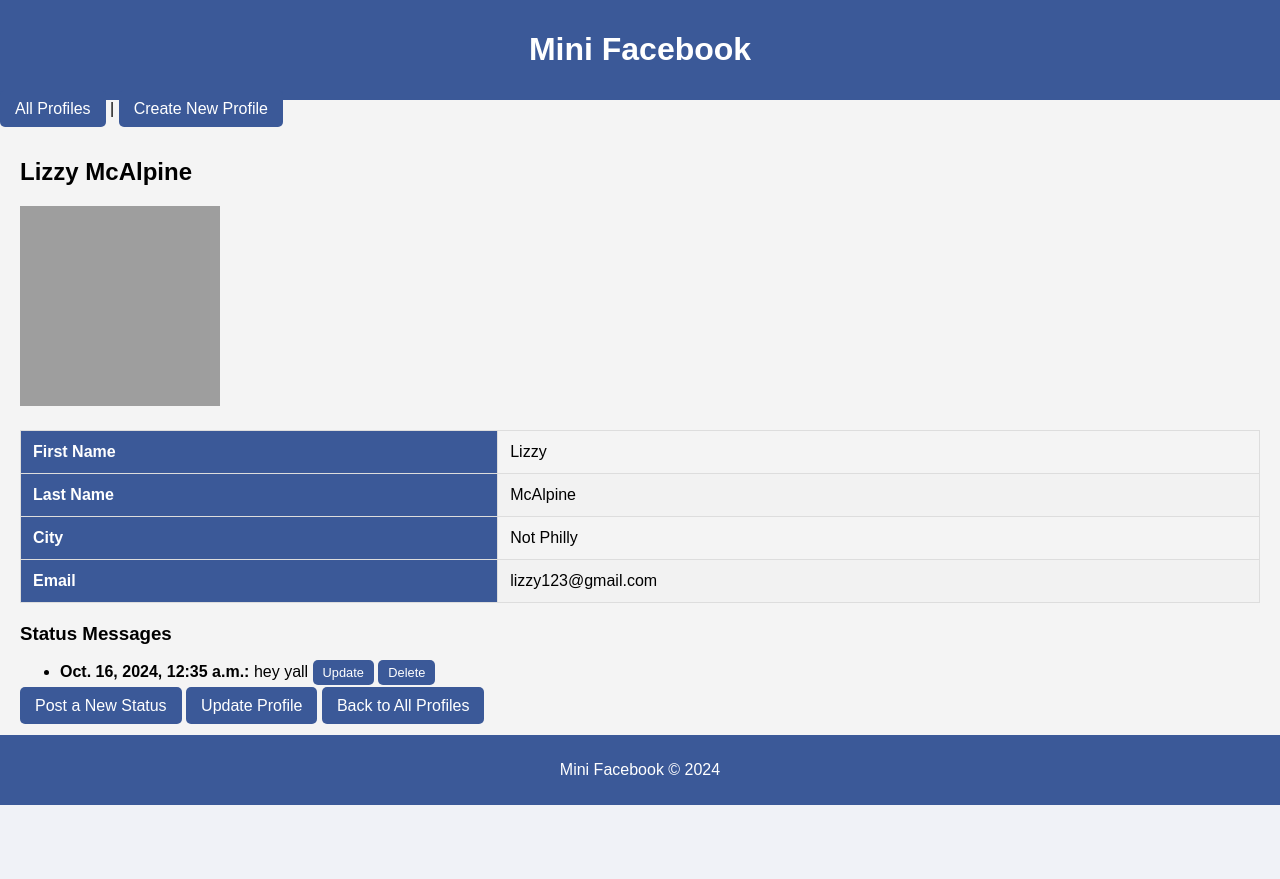
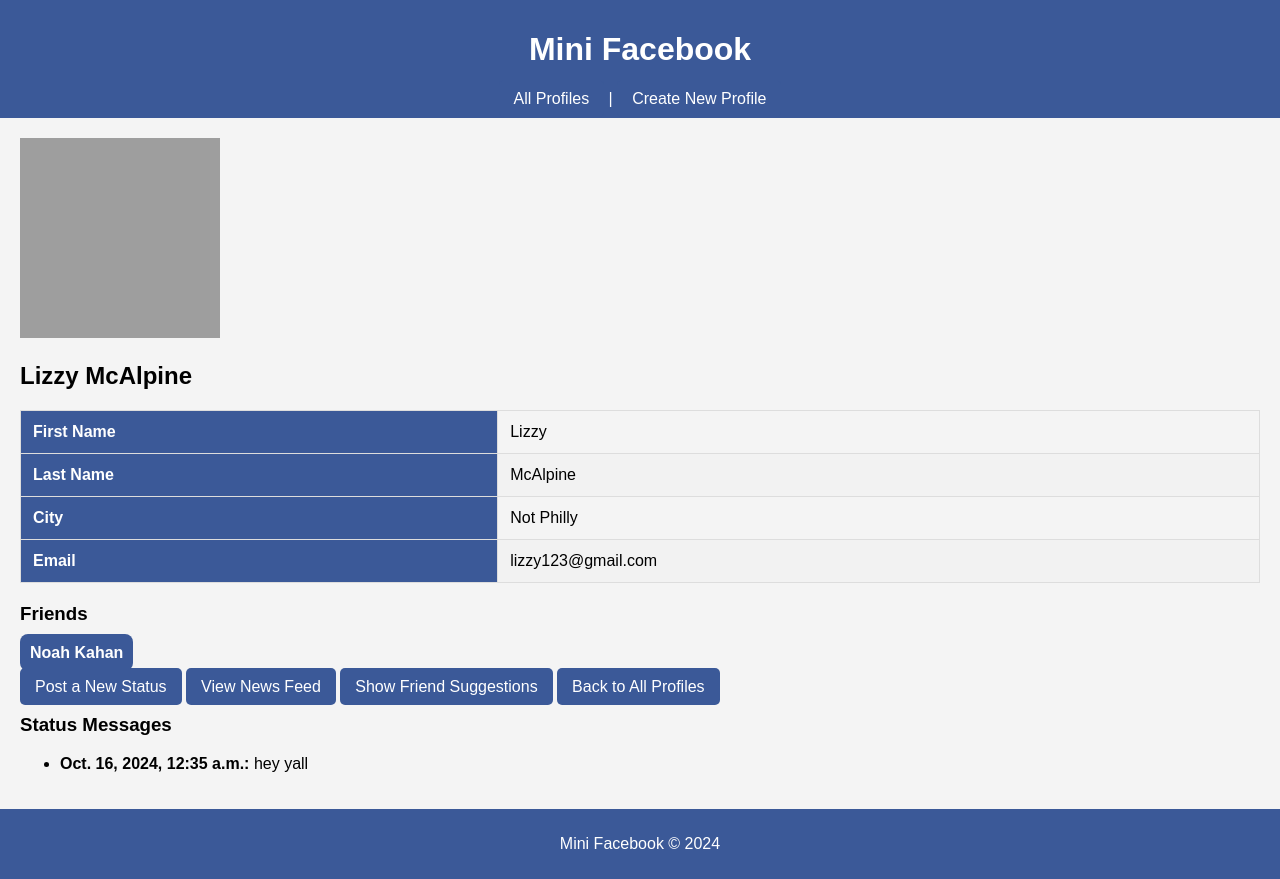
Before and after one commit to evaromero3/cs412, a Django app: page /mini_fb/profile/1/ in a window 1280 px wide. Before the commit the page ends 805 px from the top, so only its background shows below. Run offline with Django 4.2, Linux system fonts and the light colour scheme; data comes from the database, SQL or seed files in the repository; both versions use the stored data as it was after the commit; grey boxes are pictures that could not be loaded.

Commit message:
assignment 8

```diff
--- a/mini_fb/admin.py
+++ b/mini_fb/admin.py
@@ -2,8 +2,10 @@ from django.contrib import admin
 from .models import Profile
 from .models import StatusMessage
 from .models import Image
+from .models import Friend
 
 # Register your models here.
 admin.site.register(Profile)
 admin.site.register(StatusMessage)
 admin.site.register(Image)
+admin.site.register(Friend)  # Register the Friend model
--- a/mini_fb/forms.py
+++ b/mini_fb/forms.py
@@ -19,7 +19,6 @@ class UpdateProfileForm(forms.ModelForm):
         fields = ['city', 'email', 'profile_image_url']
 
 
-
 class UpdateStatusMessageForm(forms.ModelForm):
     class Meta:
         model = StatusMessage
--- a/mini_fb/models.py
+++ b/mini_fb/models.py
@@ -1,5 +1,6 @@
 from django.db import models
 from django.urls import reverse
+from django.utils import timezone
 
 # Profile model for Facebook-like users
 class Profile(models.Model):
@@ -20,6 +21,41 @@ class Profile(models.Model):
     def get_absolute_url(self):
         return reverse('show_profile', args=[self.pk])
 
+     # New: Method to retrieve all friends for the Profile
+    def get_friends(self):
+        friends = Friend.objects.filter(models.Q(profile1=self) | models.Q(profile2=self))
+        friend_profiles = []
+        for friend in friends:
+            if friend.profile1 == self:
+                friend_profiles.append(friend.profile2)
+            else:
+                friend_profiles.append(friend.profile1)
+        return friend_profiles
+
+    def add_friend(self, other):
+        if self != other:  # Avoid self-friending
+            existing_friend = Friend.objects.filter(
+                models.Q(profile1=self, profile2=other) | models.Q(profile1=other, profile2=self)
+            )
+            if not existing_friend.exists():
+                Friend.objects.create(profile1=self, profile2=other, timestamp=timezone.now())
+
+
+    def get_friend_suggestions(self):
+        # Get all current friends' IDs
+        friend_ids = [f.profile1.id if f.profile2 == self else f.profile2.id for f in Friend.objects.filter(profile1=self) | Friend.objects.filter(profile2=self)]
+
+        # Add the current profile's ID to exclude self from suggestions
+        friend_ids.append(self.id)
+
+        # Filter profiles that are not in the friend list and not self
+        suggestions = Profile.objects.exclude(id__in=friend_ids)
+        return suggestions
+
+    def get_news_feed(self):
+        friend_profiles = self.get_friends()
+        all_profiles = [self] + friend_profiles  # Include self and friends
+        return StatusMessage.objects.filter(profile__in=all_profiles).order_by('-timestamp')
 
 # StatusMessage model to represent Facebook-like status updates
 class StatusMessage(models.Model):
@@ -43,3 +79,12 @@ class Image(models.Model):
 
     def __str__(self):
         return self.image_file.name
+
+# Friend model to represent friendships between profiles
+class Friend(models.Model):
+    profile1 = models.ForeignKey(Profile, on_delete=models.CASCADE, related_name="profile1")
+    profile2 = models.ForeignKey(Profile, on_delete=models.CASCADE, related_name="profile2")
+    timestamp = models.DateTimeField(auto_now_add=True)
+
+    def __str__(self):
+        return f"{self.profile1} & {self.profile2}"
--- a/mini_fb/templates/mini_fb/base.html
+++ b/mini_fb/templates/mini_fb/base.html
@@ -12,11 +12,12 @@
 
     <header>
         <h1>Mini Facebook</h1>
+
+    <nav>
+        <a href="{% url 'show_all_profiles' %}">All Profiles</a>
+    |   <a href="{% url 'create_profile' %}">Create New Profile</a>
+    </nav>
     </header>
-    <nav>
-    <a href="{% url 'show_all_profiles' %}">All Profiles</a>
-    | <a href="{% url 'create_profile' %}">Create New Profile</a>
-</nav>
     <main>
         {% block content %}
         {% endblock %}
--- a/mini_fb/templates/mini_fb/show_profile.html
+++ b/mini_fb/templates/mini_fb/show_profile.html
@@ -1,32 +1,50 @@
 {% extends 'mini_fb/base.html' %}
 
 {% block content %}
-<h2>{{ profile.first_name }} {{ profile.last_name }}</h2>
+<div class="profile-container">
+    <!-- Profile Image -->
     <img src="{{ profile.profile_image_url }}" alt="{{ profile.first_name }}" class="profile-image-large">
 
+    <!-- Profile Information Table -->
+    <div class="profile-info">
+        <h2>{{ profile.first_name }} {{ profile.last_name }}</h2>
         <table>
             <tr><th>First Name</th><td>{{ profile.first_name }}</td></tr>
             <tr><th>Last Name</th><td>{{ profile.last_name }}</td></tr>
             <tr><th>City</th><td>{{ profile.city }}</td></tr>
             <tr><th>Email</th><td>{{ profile.email }}</td></tr>
         </table>
+    </div>
+</div>
+
+<!-- Friends Section -->
+<h3>Friends</h3>
+<ul class="friends-list">
+    {% for friend in profile.get_friends %}
+        <li>
+            <a href="{% url 'show_profile' friend.pk %}" class="friend-item">
+                {{ friend.first_name }} {{ friend.last_name }}</a>
+        </li>
+    {% empty %}
+        <p>No friends available.</p>
+    {% endfor %}
+</ul>
+
+<!-- Buttons for Friend Suggestions, News Feed, etc. -->
+<a href="{% url 'create_status' profile.pk %}" class="button">Post a New Status</a>
+<a href="{% url 'news_feed' profile.pk %}" class="button">View News Feed</a>
+<a href="{% url 'friend_suggestions' profile.pk %}" class="button">Show Friend Suggestions</a>
+<a href="{% url 'show_all_profiles' %}" class="button">Back to All Profiles</a>
 
 <h3>Status Messages</h3>
-<ul>
+<ul class="status-list">
     {% for status in profile.get_status_messages %}
-        <li>
+        <li class="status-item">
             <strong>{{ status.timestamp }}:</strong> {{ status.message }}
-
-            <!-- Display delete link for each status message -->
-            <a href="{% url 'update_status' status.pk %}" class="small-button">Update</a>
-             <a href="{% url 'delete_status' status.pk %}" class="small-button">Delete</a>
-
-
-            <!-- Display associated images (if any) -->
             {% if status.get_images %}
                 <div class="status-images">
                     {% for img in status.get_images %}
-                        <img src="{{ img.image_file.url }}" alt="Status image" style="max-width: 300px;">
+                        <img src="{{ img.image_file.url }}" alt="Status image" style="max-width: 100%;">
                     {% endfor %}
                 </div>
             {% endif %}
@@ -35,10 +53,4 @@
         <li>No status messages available.</li>
     {% endfor %}
 </ul>
-
-<a href="{% url 'create_status' profile.pk %}">Post a New Status</a>
-
-<a href="{% url 'update_profile' profile.pk %}">Update Profile</a>
-
-<a href="{% url 'show_all_profiles' %}">Back to All Profiles</a>
 {% endblock %}
--- a/mini_fb/urls.py
+++ b/mini_fb/urls.py
@@ -5,6 +5,10 @@ from .views import CreateStatusMessageView
 from .views import UpdateProfileView
 from .views import DeleteStatusMessageView
 from .views import UpdateStatusMessageView
+from .views import CreateFriendView
+from .views import ShowFriendSuggestionsView
+from .views import ShowNewsFeedView
+
 
 urlpatterns = [
     path('', ShowAllProfilesView.as_view(), name='show_all_profiles'),
@@ -14,4 +18,7 @@ urlpatterns = [
     path('profile/<int:pk>/update/', UpdateProfileView.as_view(), name='update_profile'),
     path('status/<int:pk>/delete/', DeleteStatusMessageView.as_view(), name='delete_status'),
     path('status/<int:pk>/update/', UpdateStatusMessageView.as_view(), name='update_status'),
+    path('profile/<int:pk>/add_friend/<int:other_pk>/', CreateFriendView.as_view(), name='add_friend'),
+    path('profile/<int:pk>/friend_suggestions/', ShowFriendSuggestionsView.as_view(), name='friend_suggestions'),
+    path('profile/<int:pk>/news_feed/', ShowNewsFeedView.as_view(), name='news_feed'),
 ]
--- a/mini_fb/views.py
+++ b/mini_fb/views.py
@@ -1,6 +1,6 @@
 from django.urls import reverse
-from django.shortcuts import get_object_or_404
-from django.views.generic import ListView, DetailView, CreateView, UpdateView
+from django.shortcuts import get_object_or_404, redirect
+from django.views.generic import View, ListView, DetailView, CreateView, UpdateView
 from django.views.generic import DeleteView, UpdateView
 from .models import Profile, StatusMessage, Image
 from .forms import CreateProfileForm, CreateStatusMessageForm, UpdateProfileForm
@@ -88,3 +88,36 @@ class UpdateStatusMessageView(UpdateView):
     def get_success_url(self):
         profile_pk = self.object.profile.pk  # Get the profile pk related to the status message
         return reverse('show_profile', args=[profile_pk])
+
+class CreateFriendView(View):
+    def dispatch(self, request, *args, **kwargs):
+        # Retrieve the profiles using pk and other_pk
+        profile = get_object_or_404(Profile, pk=self.kwargs['pk'])
+        other_profile = get_object_or_404(Profile, pk=self.kwargs['other_pk'])
+
+        # Add friend if valid
+        profile.add_friend(other_profile)
+
+        # Redirect back to the profile page
+        return redirect('show_profile', pk=profile.pk)
+
+class ShowFriendSuggestionsView(DetailView):
+    model = Profile
+    template_name = 'mini_fb/friend_suggestions.html'
+    context_object_name = 'profile'
+
+    def get_context_data(self, **kwargs):
+        context = super().get_context_data(**kwargs)
+        context['friend_suggestions'] = self.object.get_friend_suggestions()
+        return context
+
+class ShowNewsFeedView(DetailView):
+    model = Profile
+    template_name = 'mini_fb/news_feed.html'
+    context_object_name = 'profile'
+
+    def get_context_data(self, **kwargs):
+        context = super().get_context_data(**kwargs)
+        profile = self.get_object()
+        context['news_feed'] = profile.get_news_feed()
+        return context
--- a/static/mini_fb/styles.css
+++ b/static/mini_fb/styles.css
@@ -90,3 +90,27 @@ a:hover, button:hover {
 .small-button:hover {
     background-color: #2d4373;
 }
+
+/* Friends List Styling */
+.friends-list {
+    display: flex;
+    flex-wrap: wrap;
+    gap: 10px;
+    list-style: none;
+    padding: 0;
+}
+
+.friend-item {
+    background-color: #3b5998;
+    color: white;
+    padding: 10px;
+    border-radius: 8px;
+    text-decoration: none;
+    font-weight: bold;
+    transition: background-color 0.3s;
+
+}
+
+.friend-item:hover {
+    background-color: #2d4373;
+}
```
Also changed, not shown: mini_fb/templates/mini_fb/friend_suggestions.html (added, +18 -0 lines), mini_fb/templates/mini_fb/news_feed.html (added, +29 -0 lines), db.sqlite3, mini_fb/migrations/0004_friend.py (added). Lines whose indentation alone changed are shown as unchanged.
